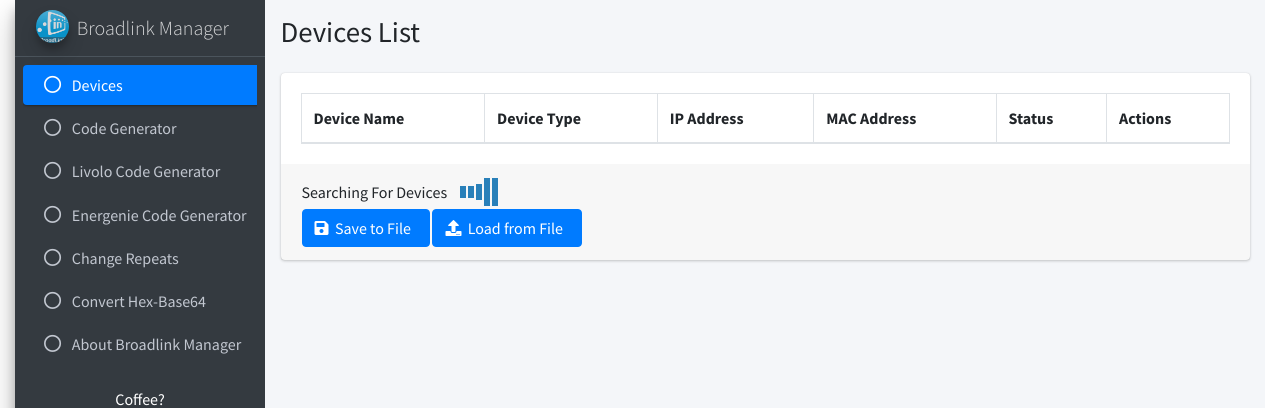
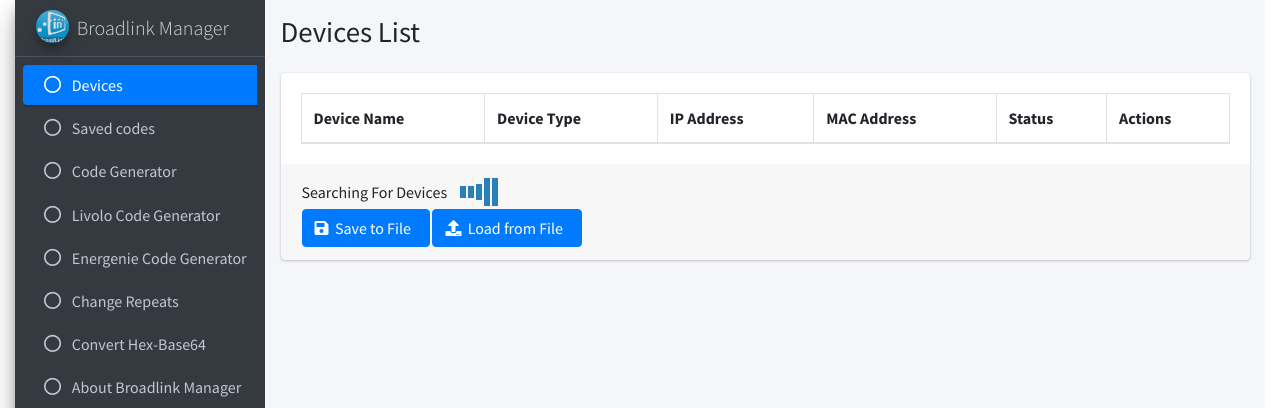
Before and after one commit to t0mer/broadlinkmanager-docker, a Python web app: template broadlinkmanager/templates/index.html in a window 1280 px wide. Shown: the top 408 px of the page. Run offline with Jinja, Linux system fonts and the light colour scheme; the template is opened without the code that fills it, so the values that code supplies are empty; some libraries are stand-ins or nearby versions.

Commit message:
Add saved code page to menue in all pages

```diff
--- a/broadlinkmanager/templates/about.html
+++ b/broadlinkmanager/templates/about.html
@@ -53,6 +53,12 @@
                             <a href="index" class="nav-link">
                                 <i class="far fa-circle nav-icon"></i>
                                 <p>Devices</p>
+                            </a>
+                        </li>
+                        <li class="nav-item" title="Manage saved codes">
+                            <a href="saved" class="nav-link">
+                                <i class="far fa-circle nav-icon"></i>
+                                <p>Saved codes</p>
                             </a>
                         </li>
                         <li class="nav-item" title="Generate Random RF Codes (433/315)">
--- a/broadlinkmanager/templates/convert.html
+++ b/broadlinkmanager/templates/convert.html
@@ -57,6 +57,12 @@
                             <a href="index" class="nav-link">
                                 <i class="far fa-circle nav-icon"></i>
                                 <p>Devices</p>
+                            </a>
+                        </li>
+                        <li class="nav-item" title="Manage saved codes">
+                            <a href="saved" class="nav-link">
+                                <i class="far fa-circle nav-icon"></i>
+                                <p>Saved codes</p>
                             </a>
                         </li>
                         <li class="nav-item" title="Generate Random RF Codes (433/315)">
--- a/broadlinkmanager/templates/energenie.html
+++ b/broadlinkmanager/templates/energenie.html
@@ -56,6 +56,12 @@
                             <a href="index" class="nav-link">
                                 <i class="far fa-circle nav-icon"></i>
                                 <p>Devices</p>
+                            </a>
+                        </li>
+                        <li class="nav-item" title="Manage saved codes">
+                            <a href="saved" class="nav-link">
+                                <i class="far fa-circle nav-icon"></i>
+                                <p>Saved codes</p>
                             </a>
                         </li>
                         <li class="nav-item" title="Generate Random RF Codes (433/315)">
--- a/broadlinkmanager/templates/generator.html
+++ b/broadlinkmanager/templates/generator.html
@@ -54,6 +54,12 @@
                             <a href="index" class="nav-link">
                                 <i class="far fa-circle nav-icon"></i>
                                 <p>Devices</p>
+                            </a>
+                        </li>
+                        <li class="nav-item" title="Manage saved codes">
+                            <a href="saved" class="nav-link">
+                                <i class="far fa-circle nav-icon"></i>
+                                <p>Saved codes</p>
                             </a>
                         </li>
                         <li class="nav-item" title="Generate Random RF Codes (433/315)">
--- a/broadlinkmanager/templates/index.html
+++ b/broadlinkmanager/templates/index.html
@@ -141,6 +141,12 @@
                             <a href="index" class="nav-link active">
                                 <i class="far fa-circle nav-icon"></i>
                                 <p>Devices</p>
+                            </a>
+                        </li>
+                        <li class="nav-item" title="Manage saved codes">
+                            <a href="saved" class="nav-link">
+                                <i class="far fa-circle nav-icon"></i>
+                                <p>Saved codes</p>
                             </a>
                         </li>
                         <li class="nav-item" title="Generate Random RF Codes (433/315)">
--- a/broadlinkmanager/templates/livolo.html
+++ b/broadlinkmanager/templates/livolo.html
@@ -55,6 +55,12 @@
                             <a href="index" class="nav-link">
                                 <i class="far fa-circle nav-icon"></i>
                                 <p>Devices</p>
+                            </a>
+                        </li>
+                        <li class="nav-item" title="Manage saved codes">
+                            <a href="saved" class="nav-link">
+                                <i class="far fa-circle nav-icon"></i>
+                                <p>Saved codes</p>
                             </a>
                         </li>
                         <li class="nav-item" title="Generate Random RF Codes (433/315)">
--- a/broadlinkmanager/templates/repeats.html
+++ b/broadlinkmanager/templates/repeats.html
@@ -61,6 +61,12 @@
                             <a href="generator" class="nav-link ">
                                 <i class="far fa-circle nav-icon"></i>
                                 <p>Code Generator</p>
+                            </a>
+                        </li>
+                        <li class="nav-item" title="Manage saved codes">
+                            <a href="saved" class="nav-link">
+                                <i class="far fa-circle nav-icon"></i>
+                                <p>Saved codes</p>
                             </a>
                         </li>
                         <li class="nav-item">
```
